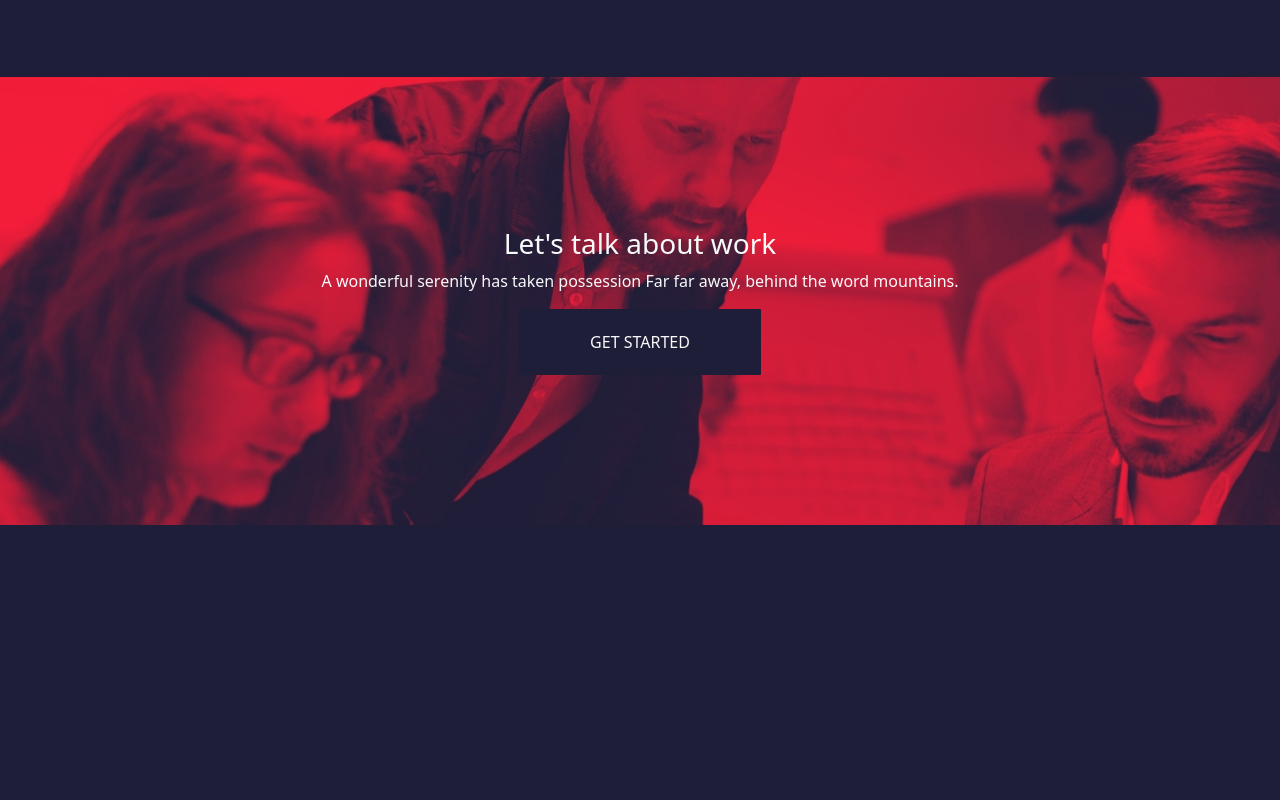
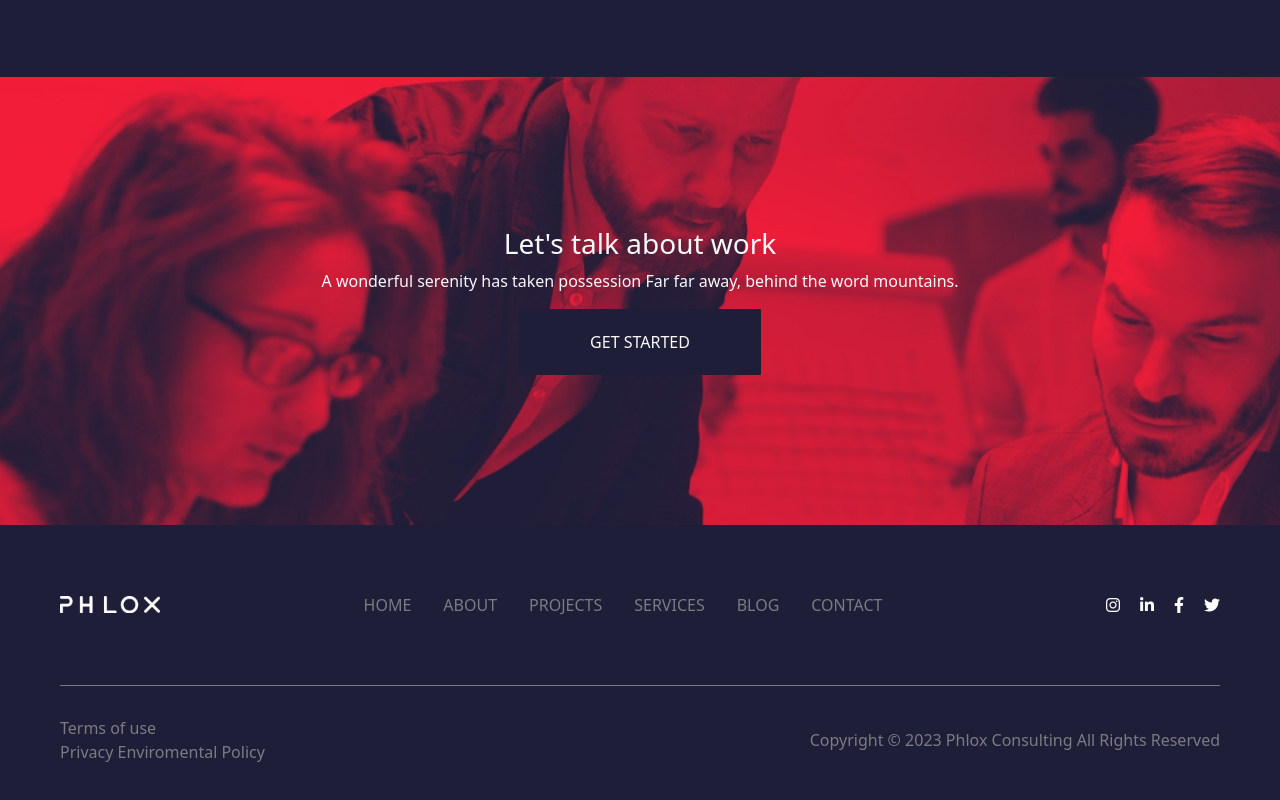
Before and after one commit to ericaostini/proj-html-vuejs, a Vue app: page / in a window 1280 px wide. Shown: the part 4488-5288 px from the top of the page. Before the commit the page ends 5013 px from the top, so only its background shows below. Built offline with nearby package versions, Linux system fonts and the light colour scheme.

Commit message:
base footer bottom section

```diff
--- a/src/assets/style/partials/_variables.scss
+++ b/src/assets/style/partials/_variables.scss
@@ -2,3 +2,4 @@ $blueHeader: #1F1E38;
 $lightColor: #FFFFFF;
 $mainGreen: #39FFBF;
 $mainRed: #F81D39;
+$textGrey: #AAAA;
--- a/src/components/Footer.vue
+++ b/src/components/Footer.vue
@@ -5,13 +5,37 @@
         <button class="btn text-light text-uppercase">Get started</button>
     </section>
     <section id="footer-bottom">
-
+        <div class="d-flex align-items-center justify-content-between top-section">
+            <img :src="'/images/logotype-2-150x25.png'" alt="logo">
+            <ul class="nav">
+                <li class="nav-item" v-for="(item, navIndex) in this.store.navBar">
+                    <a class="nav-link" aria-current="page" href="#">{{
+                        item.navItem }}</a>
+                </li>
+            </ul>
+            <div>
+                <i class="fa-brands fa-instagram"></i>
+                <i class="fa-brands fa-linkedin-in"></i>
+                <i class="fa-brands fa-facebook-f"></i>
+                <i class="fa-brands fa-twitter"></i>
+            </div>
+        </div>
+        <div class="bottom-section d-flex align-items-center justify-content-between">
+            <p>Terms of use <br> Privacy Enviromental Policy</p>
+            <p>Copyright &copy; 2023 Phlox Consulting All Rights Reserved</p>
+        </div>
     </section>
 </template>
 
 <script>
+import { store } from './data/store';
 export default {
-    name: 'Footer'
+    name: 'Footer',
+    data() {
+        return {
+            store
+        }
+    },
 }
 </script>
 
@@ -30,4 +54,33 @@ export default {
         padding: 20px 70px;
     }
 }
+
+#footer-bottom {
+    padding: 60px;
+
+    .top-section {
+        border-bottom: 1px solid $textGrey;
+        padding-bottom: 60px;
+
+        img {
+            width: 100px;
+        }
+
+        a {
+            color: $textGrey;
+        }
+
+        i {
+            color: $lightColor;
+            padding-left: 20px;
+
+        }
+    }
+
+    .bottom-section {
+        color: $textGrey;
+        padding-top: 30px;
+    }
+
+}
 </style>
```
Also changed, not shown: public/images/logotype-2-150x25.png (added).
